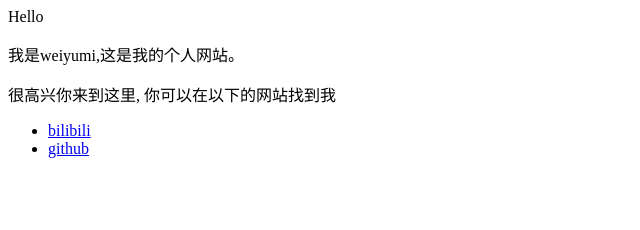
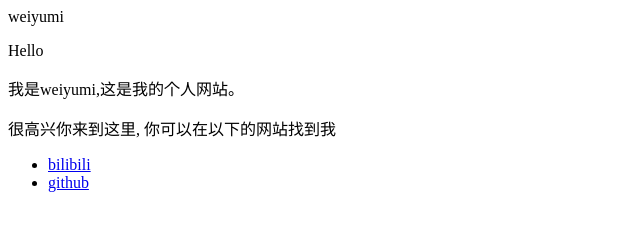
Before and after one commit to YingBaoJiaYou/YingBaoJiaYou.github.io, a plain HTML site: page index.html in a window 1280 px wide. Shown: the whole page, without its empty margins (0-640 px from the left). Drawn offline with Linux system fonts and the light colour scheme.

Commit message:
Update index.html

```diff
--- a/index.html
+++ b/index.html
@@ -1,3 +1,5 @@
+<html>
+  <head>weiyumi</head>
 <p>Hello</p>
 <p>我是weiyumi,这是我的个人网站。 </p>
 <p>很高兴你来到这里, 你可以在以下的网站找到我</p>
@@ -5,3 +7,4 @@
   <li> <a href="https://space.bilibili.com/178190934?spm_id_from=333.1007.0.0">bilibili</a> </li>
   <li> <a href="https://github.com/YingBaoJiaYou">github</a> </li>
 </ul>
+</html>
```
